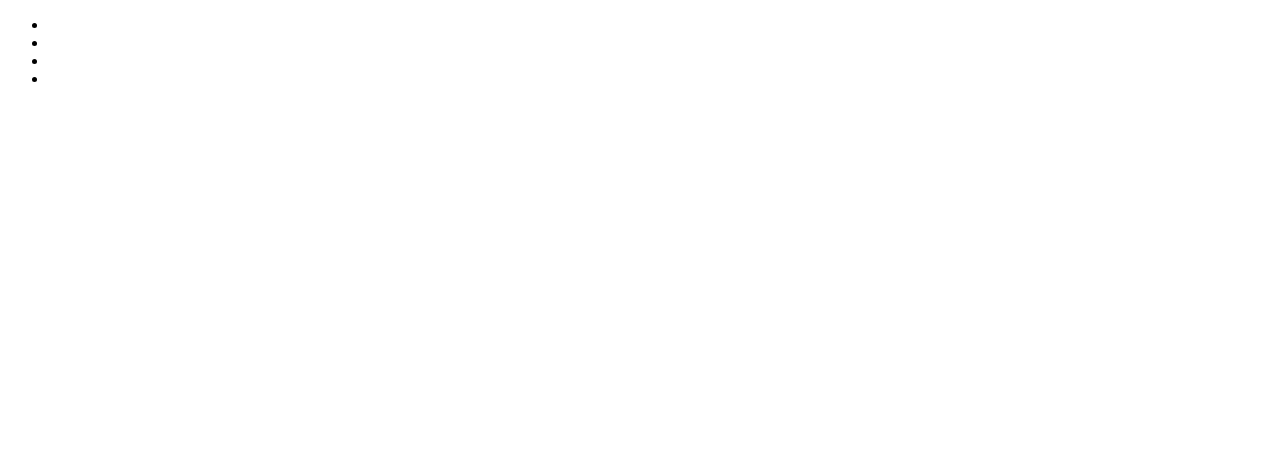
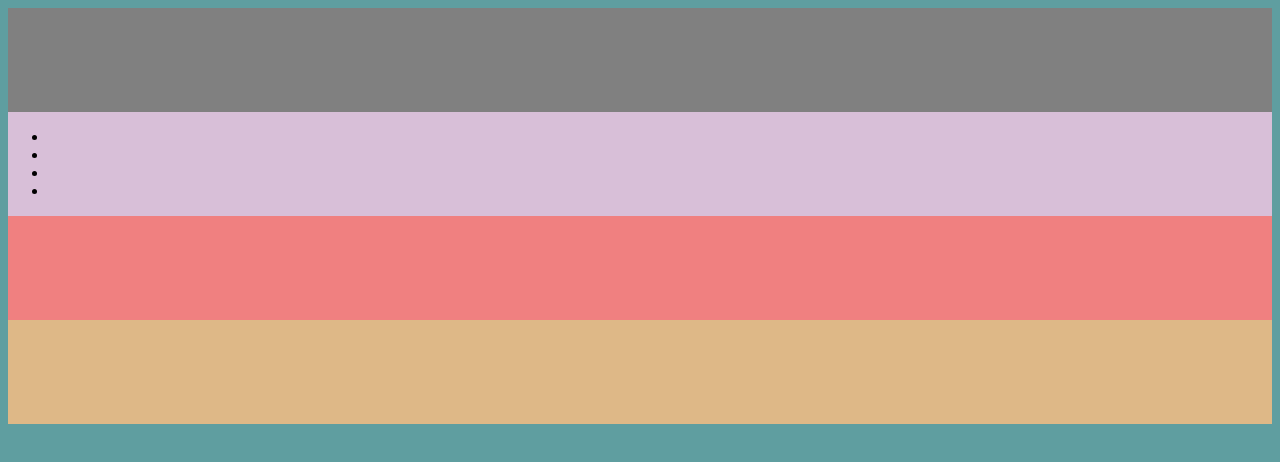
Before and after one commit to DeanWilcoxson/Fsw-110, a plain HTML site: page Week1/project2/Index.html in a window 1280 px wide. Drawn offline with Linux system fonts and the light colour scheme.

Commit message:
10/21/20.2

```diff
--- a/Week1/project2/Index.html
+++ b/Week1/project2/Index.html
@@ -9,14 +9,16 @@
     <link rel="stylesheet" href="Styles.css">
 </head>
 
-<body>
-    <header id="myHeader"></header>
+<body id="myGridContainer">
+    <header id="myHeader">
+        <h1 id="myH1Element"></h1>
+    </header>
     <nav id="myNavbar">
         <ul id="myNavList">
-            <li></li>
-            <li></li>
-            <li></li>
-            <li></li>
+            <li id="myFirstNav"></li>
+            <li id="mySecondNav"></li>
+            <li id="myThirdNav"></li>
+            <li id="myFourthNav"></li>
         </ul>
     </nav>
     <main id="myMainSection"></main>
--- a/Week1/project2/Styles.css
+++ b/Week1/project2/Styles.css
@@ -0,0 +1,56 @@
+/* Body */
+
+#myGridContainer {
+    background-color: cadetblue;
+    display: grid;
+    grid-template-columns: repeat(4, 1fr);
+    grid-template-rows: repeat(4, 1fr);
+}
+
+
+/* Header */
+
+#myHeader {
+    background-color: grey;
+    grid-column: 1/5;
+    grid-row: 1/2;
+}
+
+#myH1Element {}
+
+
+/* Navbar */
+
+#myNavbar {
+    background-color: thistle;
+    grid-column: 1/5;
+    grid-row: 2/3;
+}
+
+#myNavList {}
+
+#myFirstNav {}
+
+#mySecondNav {}
+
+#myThirdNav {}
+
+#myFourthNav {}
+
+
+/* Main */
+
+#myMainSection {
+    background-color: lightcoral;
+    grid-column: 1/5;
+    grid-row: 3/4;
+}
+
+
+/* Footer */
+
+#myFunkyFooter {
+    grid-column: 1/5;
+    grid-row: 4/5;
+    background-color: burlywood;
+}
```
